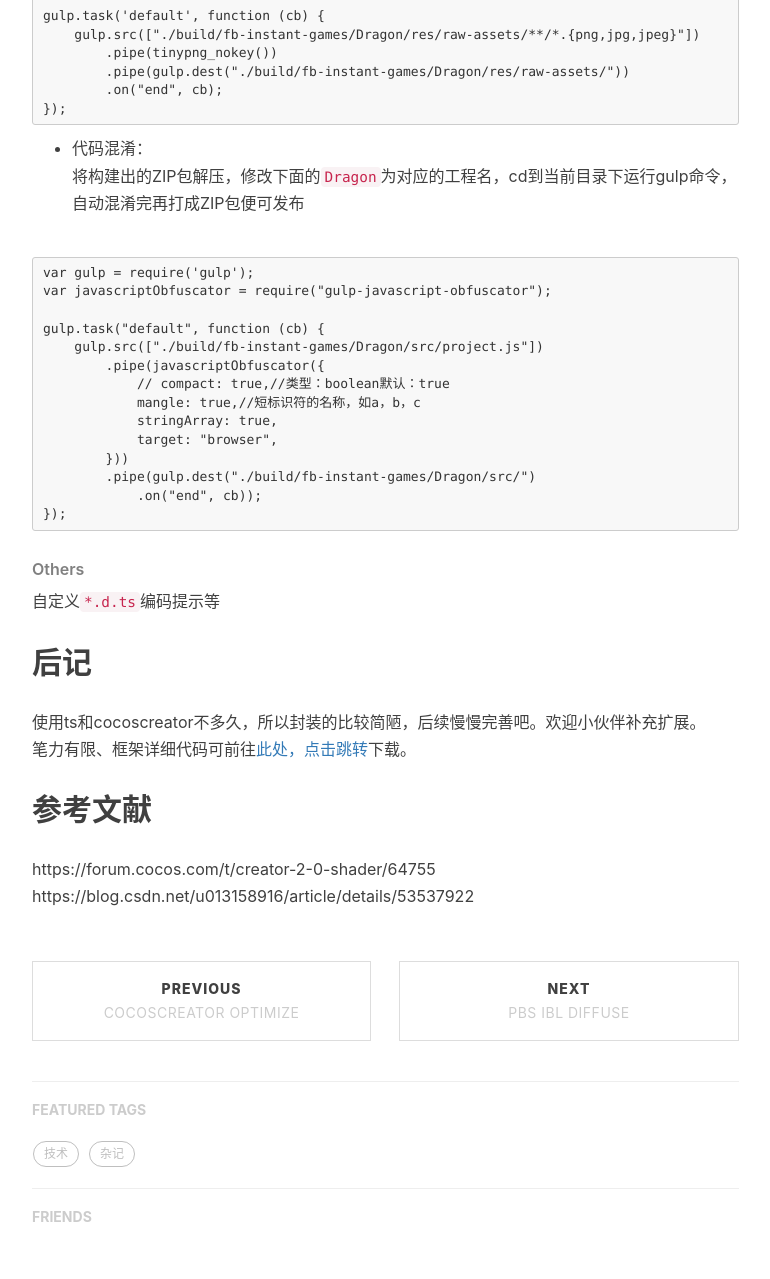
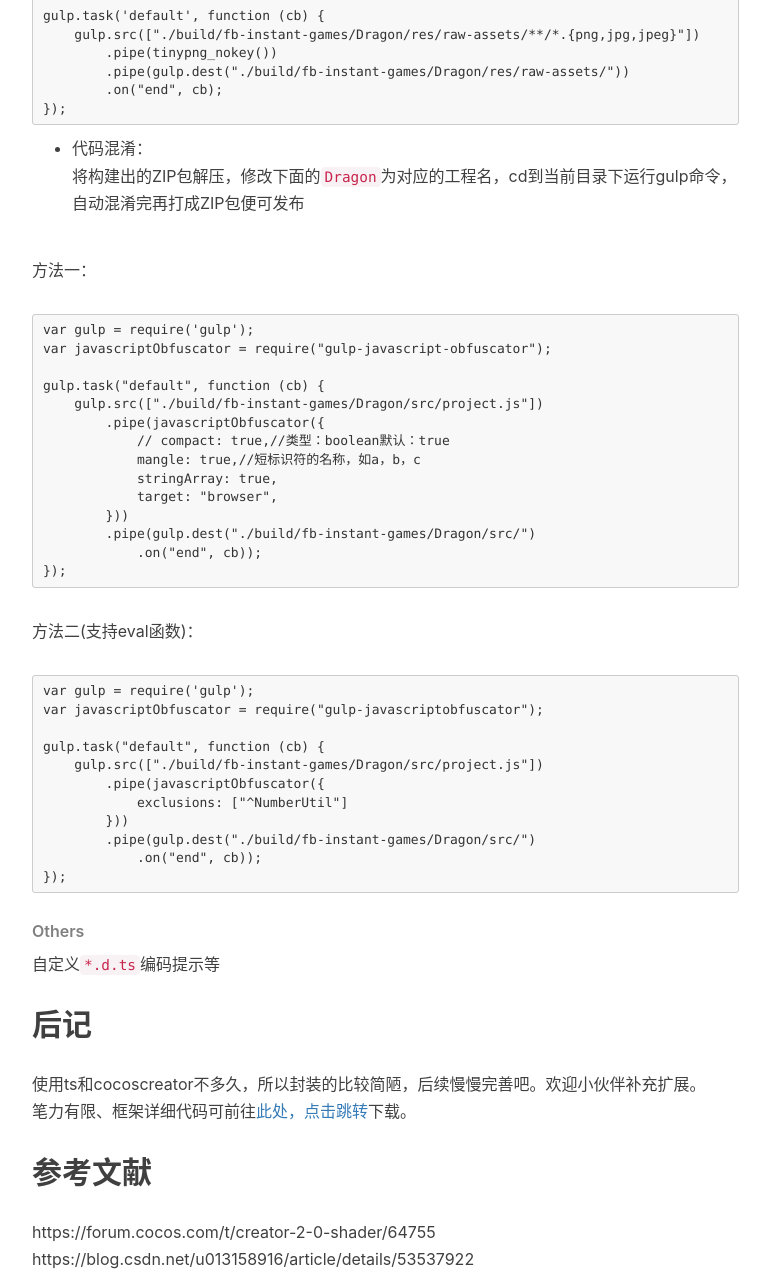
Before and after one commit to huangx916/huangx916.github.io, a Jekyll site: the page built from _posts/2019-01-01-gameplayframework.markdown, in a window 1280 px wide and 1400 px high, scrolled down 4840 px, cut to the strip 0-1279 px from the top of the window. Shown: the whole strip, without its empty margins (233-1003 px from the left). Built offline with Jekyll 4.4.1, drawn with Linux system fonts in a browser that asks for light colours; nearby versions of some CDN libraries; comment, search, counter and statistics services are not loaded.

Commit message:
Update 2019-01-01-gameplayframework.markdown

````diff
--- a/_posts/2019-01-01-gameplayframework.markdown
+++ b/_posts/2019-01-01-gameplayframework.markdown
@@ -116,6 +116,7 @@ gulp.task('default', function (cb) {
 * 代码混淆：
 将构建出的ZIP包解压，修改下面的`Dragon`为对应的工程名，cd到当前目录下运行gulp命令，自动混淆完再打成ZIP包便可发布
 
+方法一：
 ```
 var gulp = require('gulp');
 var javascriptObfuscator = require("gulp-javascript-obfuscator");
@@ -133,6 +134,21 @@ gulp.task("default", function (cb) {
 });
 ```
 
+方法二(支持eval函数)：
+```
+var gulp = require('gulp');
+var javascriptObfuscator = require("gulp-javascriptobfuscator");
+
+gulp.task("default", function (cb) {
+    gulp.src(["./build/fb-instant-games/Dragon/src/project.js"])
+        .pipe(javascriptObfuscator({
+            exclusions: ["^NumberUtil"]
+        }))
+        .pipe(gulp.dest("./build/fb-instant-games/Dragon/src/")
+            .on("end", cb));
+});
+```
+
 ###### Others
 自定义`*.d.ts`编码提示等
 
````
